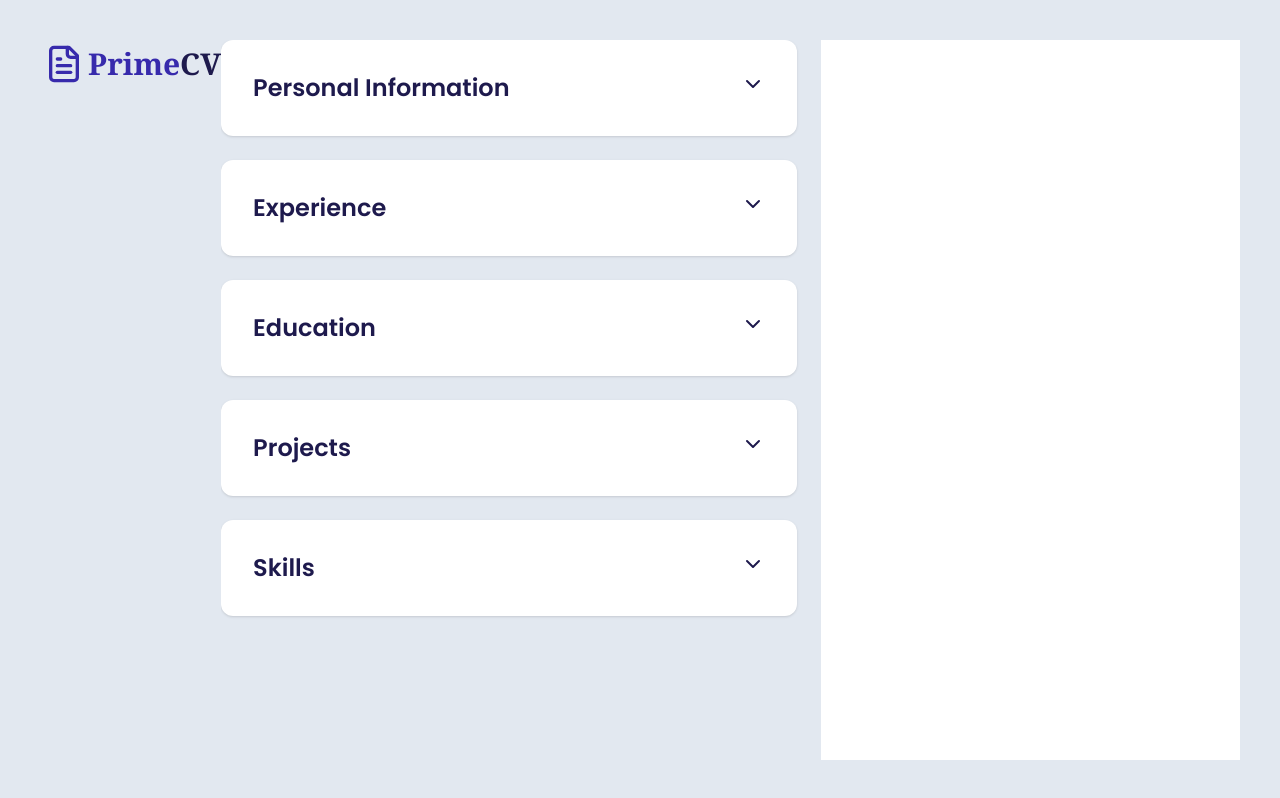
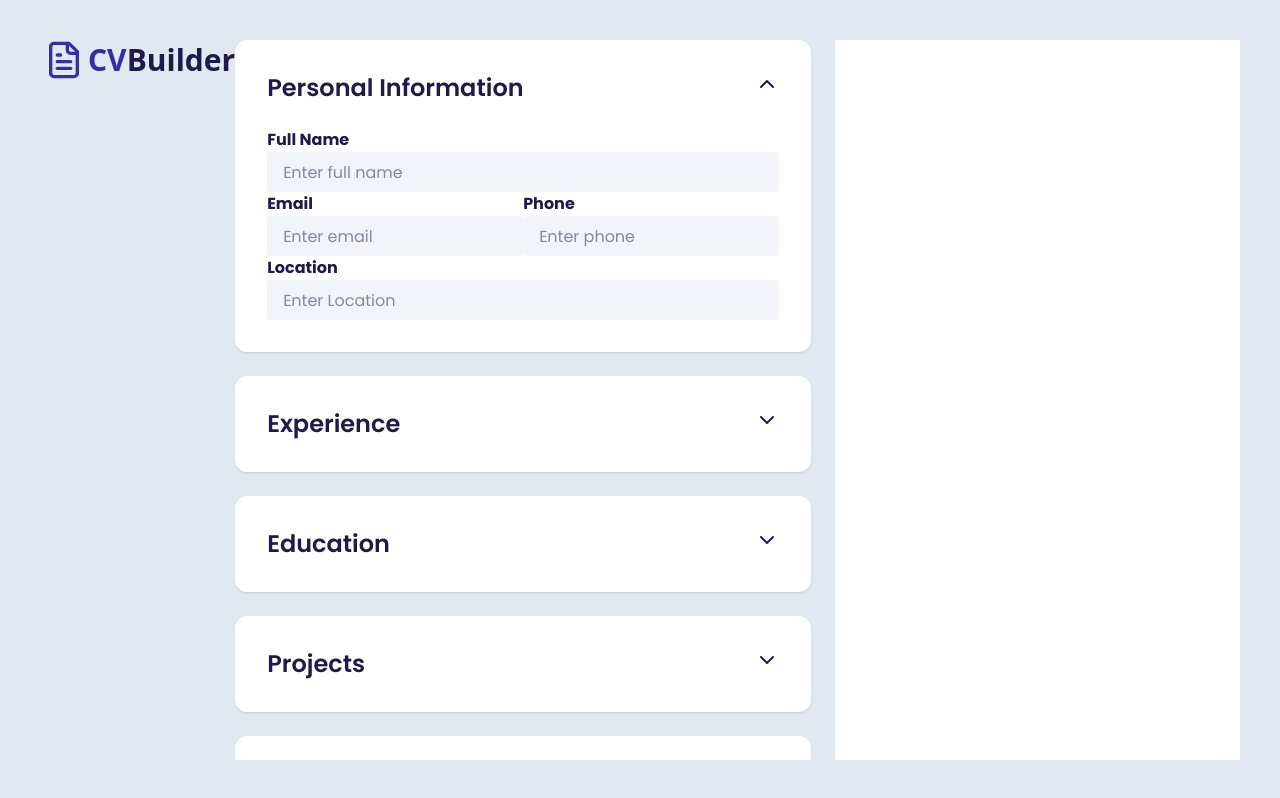
Before and after one commit to W1ntrr/cv-application, a React (Vite) app: page /resume in a window 1280 px wide. Built offline with nearby package versions, Linux system fonts and the light colour scheme.

Commit message:
style: tweak the resume preview

```diff
--- a/src/components/sections/Experience.jsx
+++ b/src/components/sections/Experience.jsx
@@ -37,7 +37,7 @@ export default function Experience({
               initial={{ height: 0, opacity: 0 }}
               animate={{ height: "auto", opacity: 1 }}
               exit={{ height: 0, opacity: 0 }}
-              transition={{ duration: 0.4, ease: "easeInOut" }}
+              transition={{ duration: 0.3, ease: "easeInOut" }}
               className="overflow-hidden"
             >
               {experience.map((expItem) => (
--- a/src/components/sections/PersonalInformation.jsx
+++ b/src/components/sections/PersonalInformation.jsx
@@ -7,7 +7,7 @@ export default function PersonalInformation({
   personalInfo,
   handlePersonalInfo,
 }) {
-  const [isOpen, setIsOpen] = useState(false);
+  const [isOpen, setIsOpen] = useState(true);
 
   const handleToggleSection = () => {
     setIsOpen((prev) => !prev);
@@ -37,7 +37,7 @@ export default function PersonalInformation({
               initial={{ height: 0, opacity: 0 }}
               animate={{ height: "auto", opacity: 1 }}
               exit={{ height: 0, opacity: 0 }}
-              transition={{ duration: 0.4, ease: "easeInOut" }}
+              transition={{ duration: 0.3, ease: "easeInOut" }}
               className="overflow-hidden"
             >
               {/* Full Name */}
--- a/src/components/sections/Projects.jsx
+++ b/src/components/sections/Projects.jsx
@@ -37,7 +37,7 @@ export default function Projects({
               initial={{ height: 0, opacity: 0 }}
               animate={{ height: "auto", opacity: 1 }}
               exit={{ height: 0, opacity: 0 }}
-              transition={{ duration: 0.4, ease: "easeInOut" }}
+              transition={{ duration: 0.3, ease: "easeInOut" }}
               className="overflow-hidden"
             >
               {projects.map((projItem) => (
--- a/src/components/sections/Skills.jsx
+++ b/src/components/sections/Skills.jsx
@@ -41,7 +41,7 @@ export default function Projects({
               initial={{ height: 0, opacity: 0 }}
               animate={{ height: "auto", opacity: 1 }}
               exit={{ height: 0, opacity: 0 }}
-              transition={{ duration: 0.4, ease: "easeInOut" }}
+              transition={{ duration: 0.3, ease: "easeInOut" }}
               className="overflow-hidden"
             >
               {skills.map((item) => (
--- a/src/pages/ResumeBuilderPage.jsx
+++ b/src/pages/ResumeBuilderPage.jsx
@@ -83,12 +83,12 @@ export default function ResumeBuilderPage() {
   };
 
   return (
-    <div className="bg-slate-200 min-h-screen p-10 font-serif">
+    <div className="bg-slate-200 min-h-screen p-10">
       <div className="flex justify-between">
         <Link to="/">
-          <div className="text-3xl font-bold text-indigo-800 flex items-center my-1">
+          <div className="text-3xl font-bold text-indigo-800 flex items-center">
             <FileText className="inline-block w-10 h-10 mx-1" />
-            Prime<span className="text-indigo-950 font-semibold">CV</span>
+            CV<span className="text-indigo-950 font-semibold">Builder</span>
           </div>
         </Link>{" "}
         <div className="flex justify-between gap-56">
@@ -136,7 +136,7 @@ export default function ResumeBuilderPage() {
             </div>
           </div>
         </div>
-        <div className=" max-h-[90vh] overflow-auto scroll-smooth no-scrollbar">
+        <div className=" max-h-[90vh] overflow-auto scroll-smooth no-scrollbar font-serif">
           <div className="bg-white w-[210mm] h-[297mm] mx-auto p-8 shadow-lg ">
             {personalInfo && (
               <div className="flex flex-col items-center gap-4">
@@ -167,7 +167,7 @@ export default function ResumeBuilderPage() {
             {hasContent(experience) && (
               <div className="mt-6">
                 <h1 className="font-bold text-xl">EXPERIENCE</h1>
-                <div className="border-t-2 mb-2"></div>
+                <div className="border-t-2 mb-3"></div>
                 {experience.map((item) => (
                   <div key={item.id} className="mb-4">
                     <div className="flex justify-between">
@@ -190,8 +190,8 @@ export default function ResumeBuilderPage() {
 
             {hasContent(education) && (
               <div className="mt-6">
-                <h1 className="font-bold text-xl">Education</h1>
-                <div className="border-t-2 mb-2">
+                <h1 className="font-bold text-xl">EDUCATION</h1>
+                <div className="border-t-2 mb-3"></div>
                 {education.map((eduItem) => (
                   <div key={eduItem.id} className="mb-4">
                     <div className="flex justify-between">
@@ -203,22 +203,19 @@ export default function ResumeBuilderPage() {
                       </p>
                     </div>
                     <div className="flex justify-between">
-                        <div className="w-3/4">
                       <p className="italic">{eduItem.degree}</p>
-                          <p>{eduItem.description}</p>
+                      <div className="w-fit">{eduItem.location}</div>
                     </div>
-                        <div>{eduItem.location}</div>
-                      </div>
+                    <p className="w-3/4">{eduItem.description}</p>
                   </div>
                 ))}
-                </div>
               </div>
             )}
 
             {hasContent(projects) && (
               <div>
-                <h1 className="font-bold text-xl">Projects</h1>
-                <div className="border-t-2 mb-2">
+                <h1 className="font-bold text-xl">PROJECTS</h1>
+                <div className="border-t-2 mb-3"> </div>
                 {projects.map((projItem) => (
                   <div key={projItem.id} className="mb-4">
                     <div>
@@ -229,13 +226,12 @@ export default function ResumeBuilderPage() {
                   </div>
                 ))}
               </div>
-              </div>
             )}
 
             {hasContent(skills) && (
               <div>
-                <h1 className="font-bold text-xl">Skills</h1>
-                <div className="border-t-2 mb-2"></div>
+                <h1 className="font-bold text-xl">SKILLS</h1>
+                <div className="border-t-2 mb-3"></div>
                 {skills.map((skill) => (
                   <div key={skill.id}>
                     <div className="flex flex-wrap items-center gap-2">
--- a/src/pages/WelcomePage.jsx
+++ b/src/pages/WelcomePage.jsx
@@ -9,13 +9,8 @@ export default function WelcomePage() {
         <Link to="/">
           <div className="text-3xl font-bold text-indigo-800 flex items-center ">
             <FileText className="inline-block w-10 h-10 mx-1" />
-            Prime<span className="text-indigo-950 font-semibold">CV</span>
+            CV<span className="text-indigo-950 font-semibold">Builder</span>
           </div>
-        </Link>
-        <Link to="/resume">
-          <button className=" p-3 bg-indigo-950 rounded-lg font-semibold text-white cursor-pointer hover:bg-indigo-800 transition-all duration-300 shadow-md hover:shadow-lg">
-            Start Building Now →
-          </button>
         </Link>
       </nav>
 
```
Lines whose indentation alone changed are shown as unchanged.
